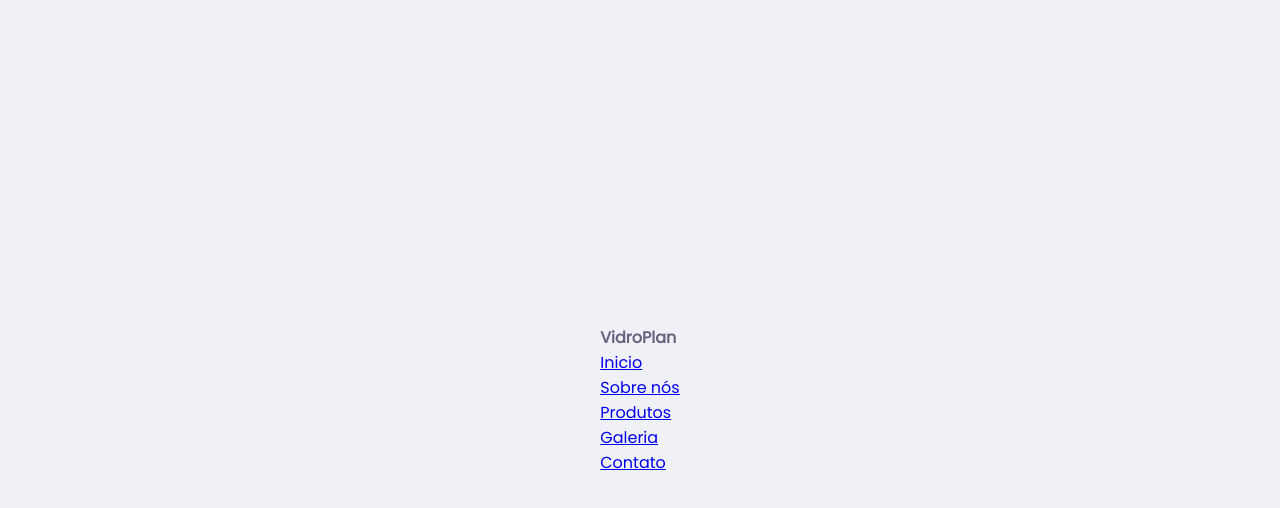
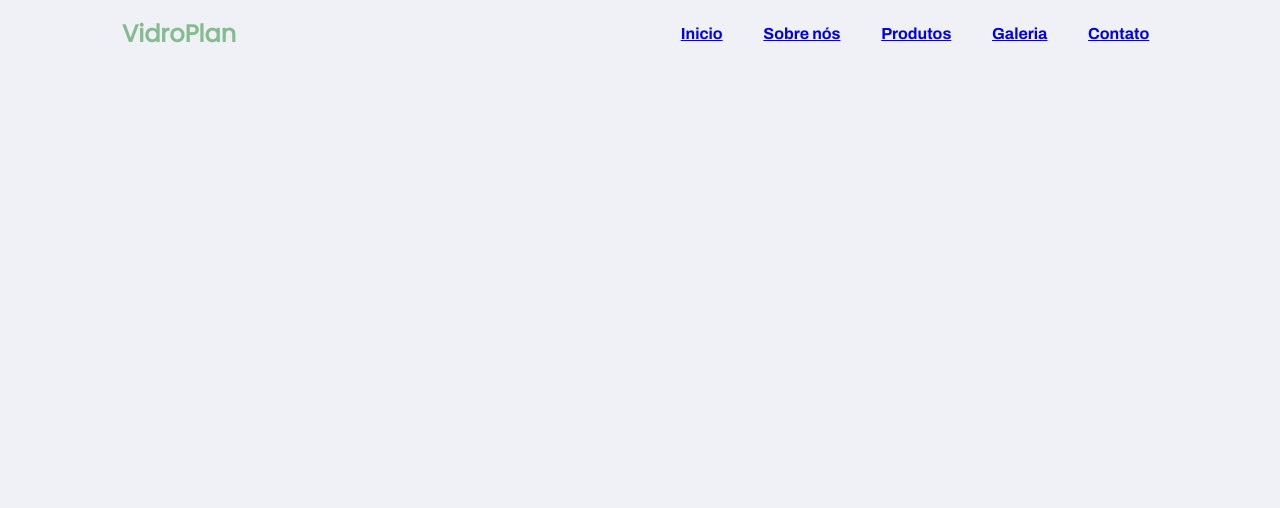
Before and after one commit to joaoborsari/VidroPlan, a React (Create React App) app in the folder web/: page / in a window 1280 px wide. Shown: the top 508 px of the page. Built offline with nearby package versions, Linux system fonts and the light colour scheme.

Commit message:
Start junin feature

```diff
--- a/web/src/assets/styles/global.css
+++ b/web/src/assets/styles/global.css
@@ -7,11 +7,11 @@
   --color-primary-darker: #1f3d28;
   --color-secondary: #ff943d;
   --color-secondary-dark: #b55b12;
-  --color-title-in-primary: #FFFFFF;
-  --color-text-in-primary: #c7ffc2;
+  --color-title-primary: #FFFFFF;
   --color-text-title: #32264D;
+  --color-text-primary: #c7ffc2;
   --color-text-complement: #9C98A6;
-  --color-text-base: #6A6180;
+  --color-text-base: #2c2c2c;
   --color-line-in-white: #E6E6F0;
   --color-input-background: #F8F8FC;
   --color-button-text: #FFFFFF;
--- /dev/null
+++ b/web/src/components/PageHeader/NavBar/index.tsx
@@ -0,0 +1,24 @@
+import React from 'react';
+
+import { NavBarItem } from '../NavBarItem';
+
+import './styles.css';
+
+function NavBar() {
+  return (
+    <nav className="page-header">
+      <div className="top-bar-container">
+        <h1 className="logo"><strong>VidroPlan</strong></h1>
+        <div className="top-bar-links">
+          <NavBarItem itemName="Inicio" link="/" />
+          <NavBarItem itemName="Sobre nós" link="/" />
+          <NavBarItem itemName="Produtos" link="/" />
+          <NavBarItem itemName="Galeria" link="/" />
+          <NavBarItem itemName="Contato" link="/" />
+        </div>
+      </div>
+    </nav>
+  );
+}
+
+export default NavBar;
--- /dev/null
+++ b/web/src/components/PageHeader/NavBar/styles.css
@@ -0,0 +1,39 @@
+.page-header {
+  width: 100vw;
+  display: flex;
+  flex-direction: column;
+  align-self: flex-start;
+  background-color: var(--color-background);
+}
+
+.page-header .top-bar-container {
+  width: 90%;
+  margin: 0 auto;
+  display: flex;
+  justify-content: space-between;
+  padding: 1.6rem 0;
+  align-items: center;
+
+}
+
+.page-header .top-bar-container .logo {
+  color: var(--color-primary);
+  padding: 0 3.2rem;
+}
+
+.page-header .top-bar-container .top-bar-links {
+  width: 50%;
+  display: flex;
+  justify-content: space-evenly;
+  align-items: center;
+}
+
+@media (min-width: 700px) {
+  .page-header {
+      height: 340px;
+  }
+
+  .page-header .top-bar-container {
+      max-width: 1100px;
+  }
+}
--- /dev/null
+++ b/web/src/components/PageHeader/NavBarItem/index.tsx
@@ -0,0 +1,17 @@
+import React from 'react';
+import { Link } from 'react-router-dom';
+
+import './styles.css'
+
+export interface NavBarItemProps{
+  itemName : string,
+  link: string
+}
+
+export const NavBarItem: React.FC<NavBarItemProps> = (props) => {
+  return (
+    <Link to={props.link} className="page-link-item">
+      <p>{props.itemName}</p>
+    </Link>
+  );
+}
--- /dev/null
+++ b/web/src/components/PageHeader/NavBarItem/styles.css
@@ -0,0 +1,11 @@
+.page-link-item {
+  transition: opacity 0.2s;
+}
+
+.page-link-item:hover {
+  opacity: 0.6;
+}
+
+.page-link-item p {
+  font: 700 1.6rem Archivo;
+}
--- a/web/src/components/PageHeader/index.tsx
+++ /dev/null
@@ -1,29 +0,0 @@
-import React from 'react';
-import { Link } from 'react-router-dom';
-
-function PageHeader() {
-  return (
-    <nav>
-      <div className="top-bar-container">
-        <p className="logo"><strong>VidroPlan</strong></p>
-        <Link to="/">
-          <p>Inicio</p>
-        </Link>
-        <Link to="/">
-          <p>Sobre nós</p>
-        </Link>
-        <Link to="/">
-          <p>Produtos</p>
-        </Link>
-        <Link to="/">
-          <p>Galeria</p>
-        </Link>
-        <Link to="/">
-          <p>Contato</p>
-        </Link>
-      </div>
-    </nav>
-  );
-}
-
-export default PageHeader;
--- a/web/src/pages/Landing/index.tsx
+++ b/web/src/pages/Landing/index.tsx
@@ -1,9 +1,9 @@
 import React from "react";
-import PageHeader from "../../components/PageHeader";
+import NavBar from "../../components/PageHeader/NavBar";
 
 function Landing() {
   return (
-    <PageHeader></PageHeader>
+    <NavBar></NavBar>
   );
 }
 
```
Also changed, not shown: web/src/components/PageHeader/styles.css (deleted).
